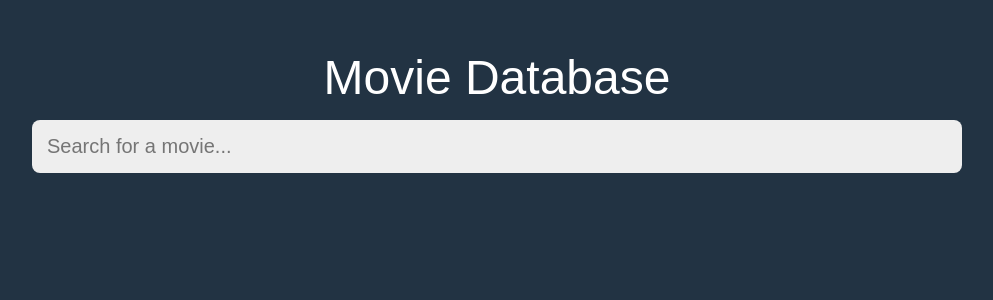
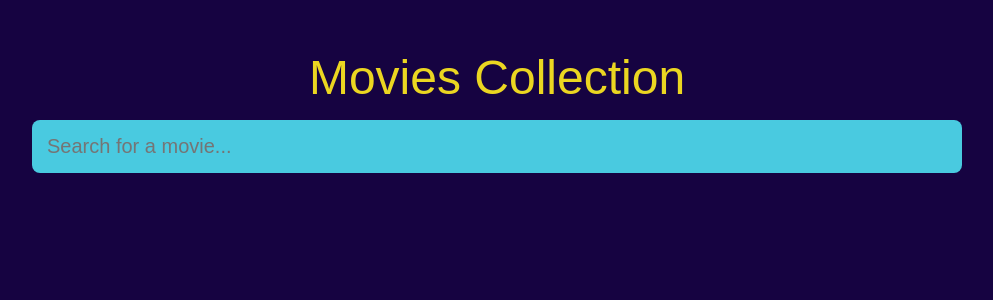
Before and after one commit to Maha-91/MoviesDatabase, a React (Create React App) app in the folder react-moviesdb-app/: page / in a window 1280 px wide. Shown: the top 300 px of the page, without its empty margins (143-1136 px from the left). Built offline with nearby package versions, Linux system fonts and the light colour scheme.

Commit message:
updated some App.css file

```diff
--- a/react-moviesdb-app/src/App.js
+++ b/react-moviesdb-app/src/App.js
@@ -54,7 +54,7 @@ function App() {
   return (
     <div className="App">
       <header>
-        <h1>Movie Database</h1>
+        <h1>Movies Collection</h1>
       </header>
       <main>
         <Search handleInput={handleInput} search={search} />
--- a/react-moviesdb-app/src/index.css
+++ b/react-moviesdb-app/src/index.css
@@ -6,7 +6,7 @@
 
 body {
   font-family: "montserrat", sans-serif;
-  background-color: #223343;
+  background-color: #160341;
 }
 
 header {
@@ -14,7 +14,7 @@ header {
 }
 
 header h1 {
-  color: #fff;
+  color: rgb(235, 214, 33);
   font-size: 48px;
   font-weight: 500;
   text-align: center;
@@ -39,10 +39,10 @@ section {
   outline: none;
   background: none;
 
-  background-color: #eee;
+  background-color: rgb(73, 202, 224);
   border-radius: 8px;
 
-  color: #53565a;
+  color: #010116e0;
   font-size: 20px;
   font-weight: 300;
 
```
Also changed, not shown: 1 other file (tests, documents, lock files or other folders).
